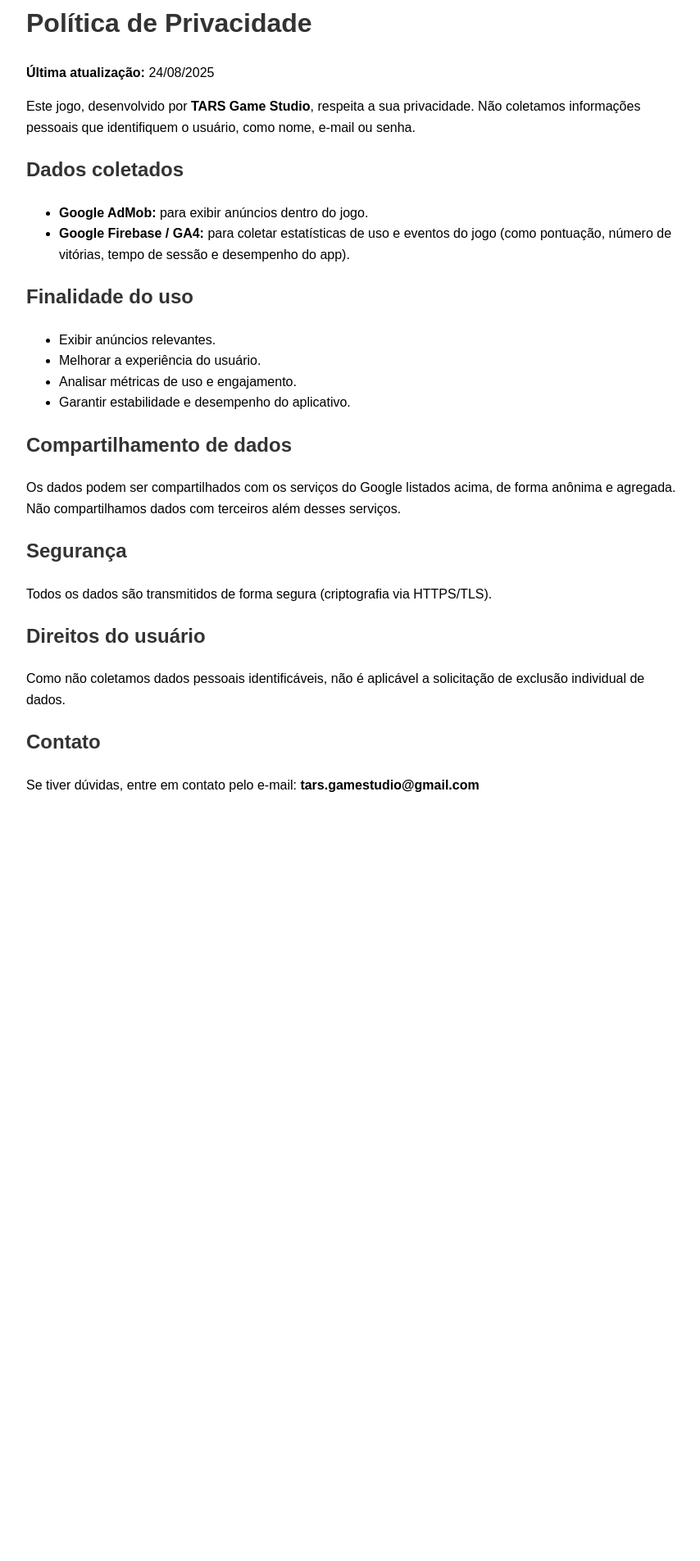
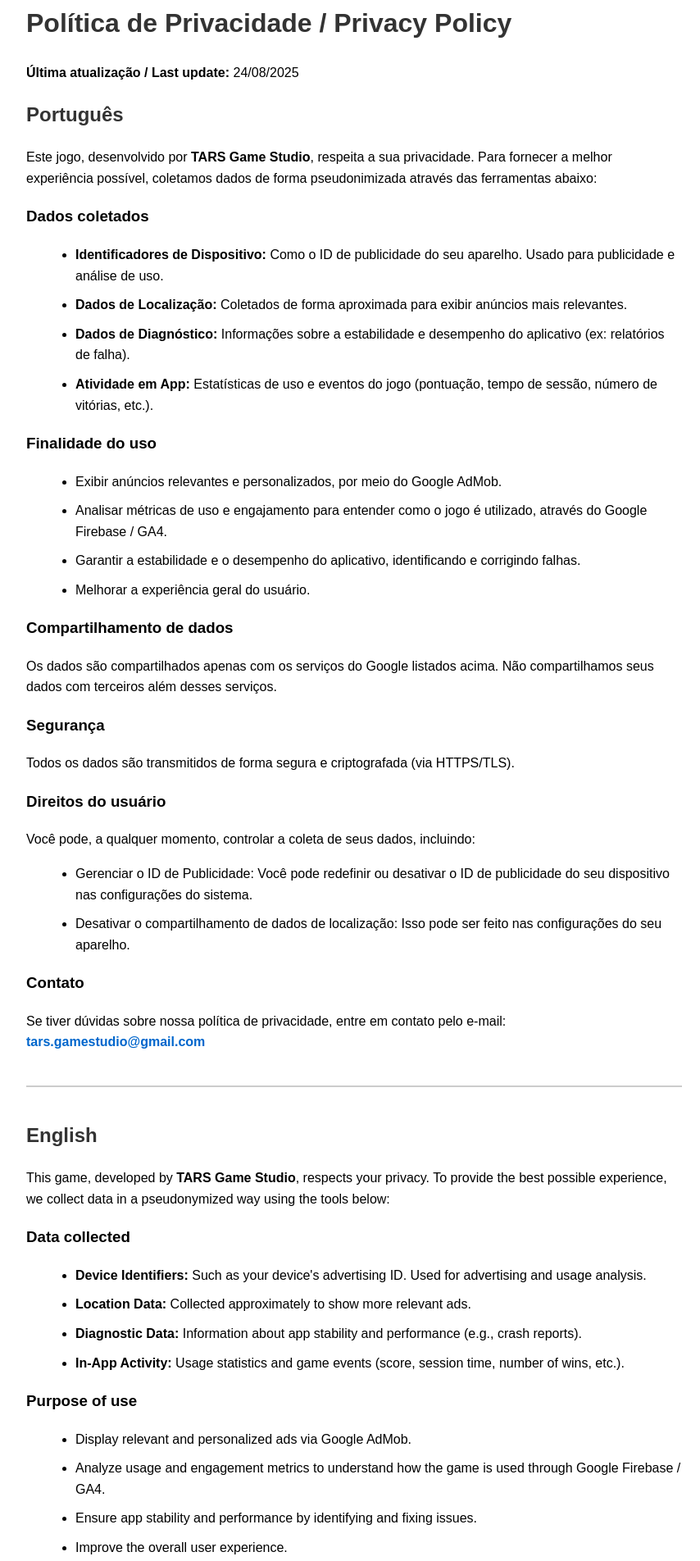
Before and after one commit to tarcis-silva/forcas-cruzadas-privacy-police, a plain HTML site: page index.html in a window 1280 px wide. Shown: the part 37-1941 px from the top of the page at 82% size, without its empty margins (208-1062 px from the left). Before the commit the page ends 1047 px from the top, so only its background shows below. Drawn offline with Linux system fonts and the light colour scheme.

Commit message:
Update index.html

```diff
--- a/index.html
+++ b/index.html
@@ -3,46 +3,95 @@
 <head>
     <meta charset="UTF-8">
     <meta name="viewport" content="width=device-width, initial-scale=1.0">
-    <title>Política de Privacidade - Forcas Cruzadas - TARS Game Studio</title>
+    <title>Política de Privacidade - TARS Game Studio</title>
     <style>
         body { font-family: Arial, sans-serif; max-width: 800px; margin: 40px auto; line-height: 1.6; padding: 0 20px; }
         h1, h2 { color: #333; }
+        ul { margin-left: 20px; }
+        li { margin-bottom: 10px; }
         a { color: #0066cc; text-decoration: none; }
         a:hover { text-decoration: underline; }
+        hr { margin: 40px 0; border: 1px solid #ccc; }
     </style>
 </head>
 <body>
 
-<h1>Política de Privacidade</h1>
-<p><strong>Última atualização:</strong> 24/08/2025</p>
+<h1>Política de Privacidade / Privacy Policy</h1>
+<p><strong>Última atualização / Last update:</strong> 24/08/2025</p>
 
-<p>Este jogo, desenvolvido por <strong>TARS Game Studio</strong>, respeita a sua privacidade. Não coletamos informações pessoais que identifiquem o usuário, como nome, e-mail ou senha.</p>
+<h2>Português</h2>
 
-<h2>Dados coletados</h2>
+<p>Este jogo, desenvolvido por <strong>TARS Game Studio</strong>, respeita a sua privacidade. Para fornecer a melhor experiência possível, coletamos dados de forma pseudonimizada através das ferramentas abaixo:</p>
+
+<h3>Dados coletados</h3>
 <ul>
-<li><strong>Google AdMob:</strong> para exibir anúncios dentro do jogo.</li>
-<li><strong>Google Firebase / GA4:</strong> para coletar estatísticas de uso e eventos do jogo (como pontuação, número de vitórias, tempo de sessão e desempenho do app).</li>
+<li><strong>Identificadores de Dispositivo:</strong> Como o ID de publicidade do seu aparelho. Usado para publicidade e análise de uso.</li>
+<li><strong>Dados de Localização:</strong> Coletados de forma aproximada para exibir anúncios mais relevantes.</li>
+<li><strong>Dados de Diagnóstico:</strong> Informações sobre a estabilidade e desempenho do aplicativo (ex: relatórios de falha).</li>
+<li><strong>Atividade em App:</strong> Estatísticas de uso e eventos do jogo (pontuação, tempo de sessão, número de vitórias, etc.).</li>
 </ul>
 
-<h2>Finalidade do uso</h2>
+<h3>Finalidade do uso</h3>
 <ul>
-<li>Exibir anúncios relevantes.</li>
-<li>Melhorar a experiência do usuário.</li>
-<li>Analisar métricas de uso e engajamento.</li>
-<li>Garantir estabilidade e desempenho do aplicativo.</li>
+<li>Exibir anúncios relevantes e personalizados, por meio do Google AdMob.</li>
+<li>Analisar métricas de uso e engajamento para entender como o jogo é utilizado, através do Google Firebase / GA4.</li>
+<li>Garantir a estabilidade e o desempenho do aplicativo, identificando e corrigindo falhas.</li>
+<li>Melhorar a experiência geral do usuário.</li>
 </ul>
 
-<h2>Compartilhamento de dados</h2>
-<p>Os dados podem ser compartilhados com os serviços do Google listados acima, de forma anônima e agregada. Não compartilhamos dados com terceiros além desses serviços.</p>
+<h3>Compartilhamento de dados</h3>
+<p>Os dados são compartilhados apenas com os serviços do Google listados acima. Não compartilhamos seus dados com terceiros além desses serviços.</p>
 
-<h2>Segurança</h2>
-<p>Todos os dados são transmitidos de forma segura (criptografia via HTTPS/TLS).</p>
+<h3>Segurança</h3>
+<p>Todos os dados são transmitidos de forma segura e criptografada (via HTTPS/TLS).</p>
 
-<h2>Direitos do usuário</h2>
-<p>Como não coletamos dados pessoais identificáveis, não é aplicável a solicitação de exclusão individual de dados.</p>
+<h3>Direitos do usuário</h3>
+<p>Você pode, a qualquer momento, controlar a coleta de seus dados, incluindo:</p>
+<ul>
+<li>Gerenciar o ID de Publicidade: Você pode redefinir ou desativar o ID de publicidade do seu dispositivo nas configurações do sistema.</li>
+<li>Desativar o compartilhamento de dados de localização: Isso pode ser feito nas configurações do seu aparelho.</li>
+</ul>
 
-<h2>Contato</h2>
-<p>Se tiver dúvidas, entre em contato pelo e-mail: <strong>tars.gamestudio@gmail.com</strong></p>
+<h3>Contato</h3>
+<p>Se tiver dúvidas sobre nossa política de privacidade, entre em contato pelo e-mail: <strong><a href="mailto:tars.gamestudio@gmail.com">tars.gamestudio@gmail.com</a></strong></p>
+
+<hr>
+
+<h2>English</h2>
+
+<p>This game, developed by <strong>TARS Game Studio</strong>, respects your privacy. To provide the best possible experience, we collect data in a pseudonymized way using the tools below:</p>
+
+<h3>Data collected</h3>
+<ul>
+<li><strong>Device Identifiers:</strong> Such as your device's advertising ID. Used for advertising and usage analysis.</li>
+<li><strong>Location Data:</strong> Collected approximately to show more relevant ads.</li>
+<li><strong>Diagnostic Data:</strong> Information about app stability and performance (e.g., crash reports).</li>
+<li><strong>In-App Activity:</strong> Usage statistics and game events (score, session time, number of wins, etc.).</li>
+</ul>
+
+<h3>Purpose of use</h3>
+<ul>
+<li>Display relevant and personalized ads via Google AdMob.</li>
+<li>Analyze usage and engagement metrics to understand how the game is used through Google Firebase / GA4.</li>
+<li>Ensure app stability and performance by identifying and fixing issues.</li>
+<li>Improve the overall user experience.</li>
+</ul>
+
+<h3>Data sharing</h3>
+<p>Data is shared only with the Google services listed above. We do not share your data with third parties other than these services.</p>
+
+<h3>Security</h3>
+<p>All data is transmitted securely and encrypted (via HTTPS/TLS).</p>
+
+<h3>User rights</h3>
+<p>You can control data collection at any time, including:</p>
+<ul>
+<li>Manage Advertising ID: You can reset or disable your device’s advertising ID in system settings.</li>
+<li>Disable location data sharing: This can be done in your device settings.</li>
+</ul>
+
+<h3>Contact</h3>
+<p>If you have questions about our privacy policy, please contact us at: <strong><a href="mailto:tars.gamestudio@gmail.com">tars.gamestudio@gmail.com</a></strong></p>
 
 </body>
 </html>
```
